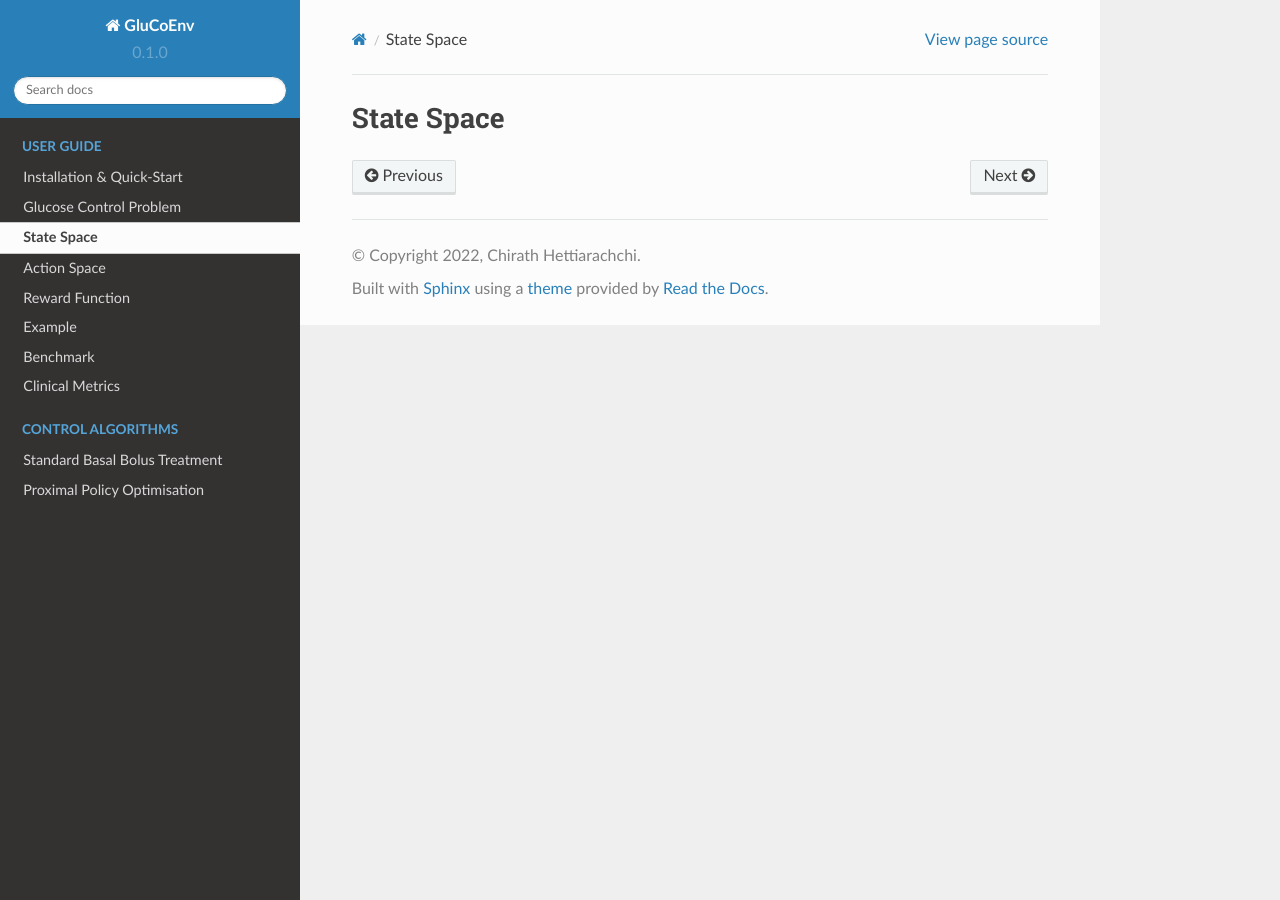
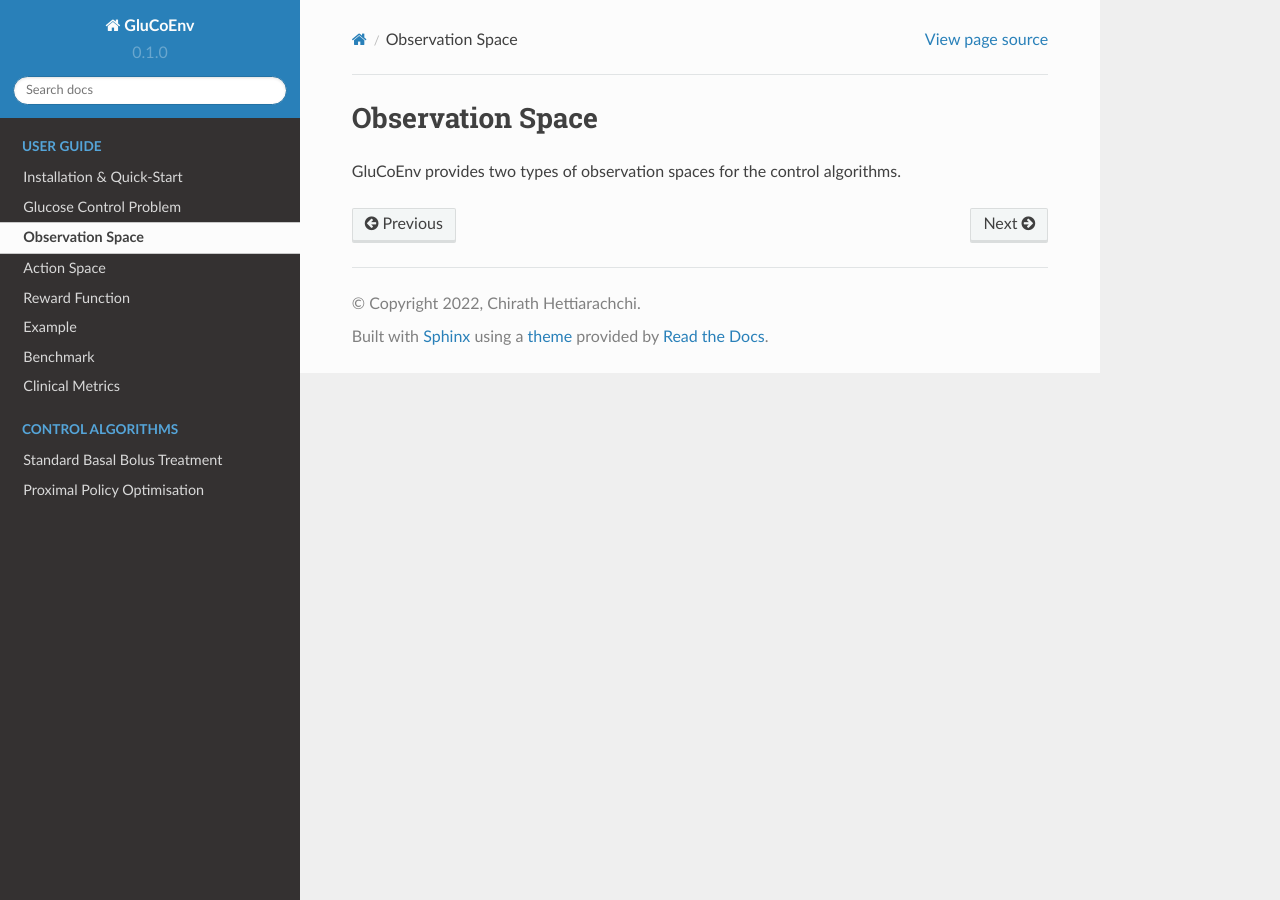
Before and after one commit to RL4H/GluCoEnv, a Sphinx documentation site: the page built from docs/source/guide/state.rst, in a window 1280 px wide. Built offline with Sphinx 7.4.7 and the Read the Docs theme 2.0.0, drawn with Linux system fonts in a browser that asks for light colours; pages that are not in the unit, such as notebooks, are missing from menus.

Commit message:
Update state.rst

```diff
--- a/docs/source/guide/state.rst
+++ b/docs/source/guide/state.rst
@@ -1,4 +1,6 @@
 .. _state:
 
-State Space
-------------
+Observation Space
+============
+
+GluCoEnv provides two types of observation spaces for the control algorithms.
```
